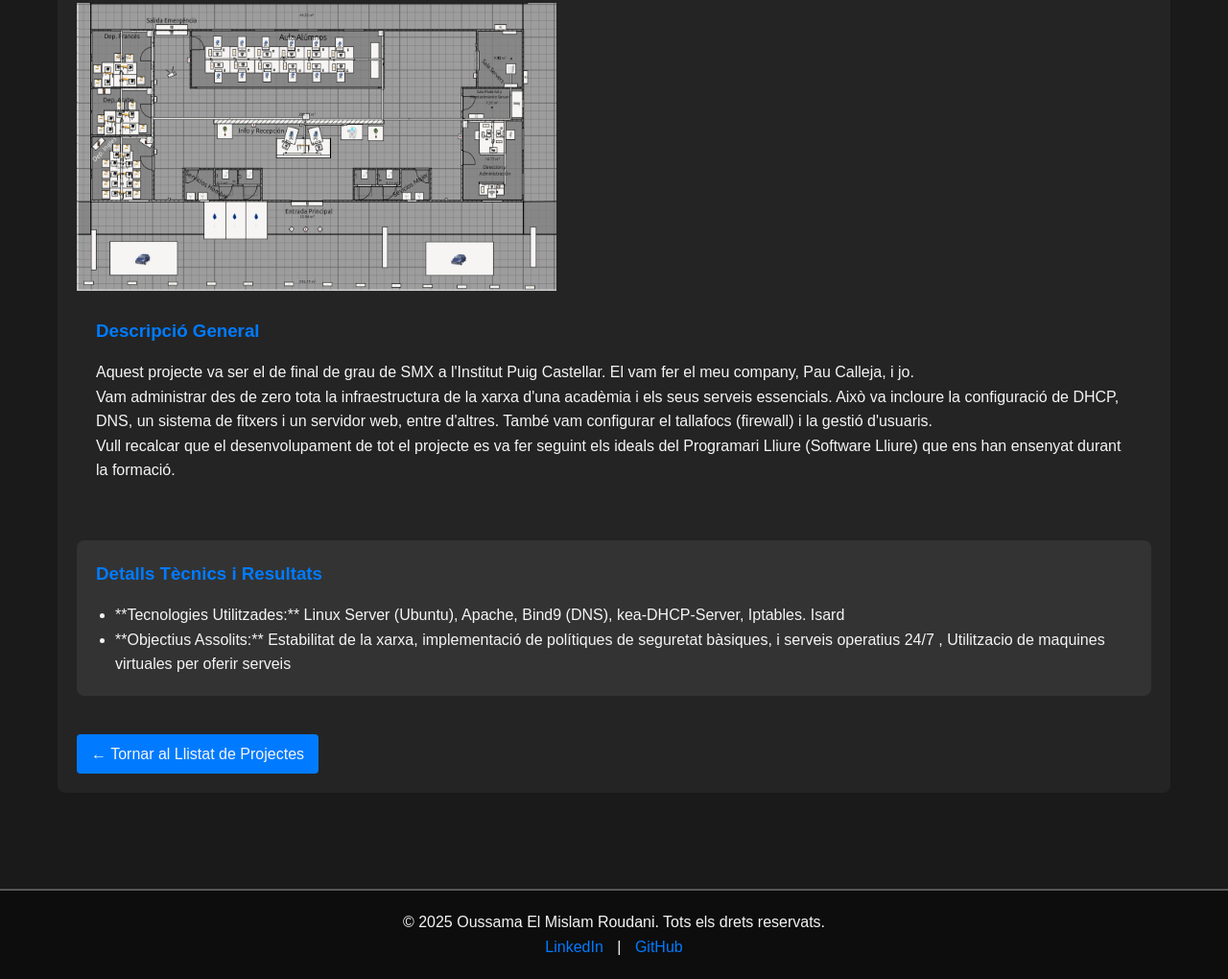
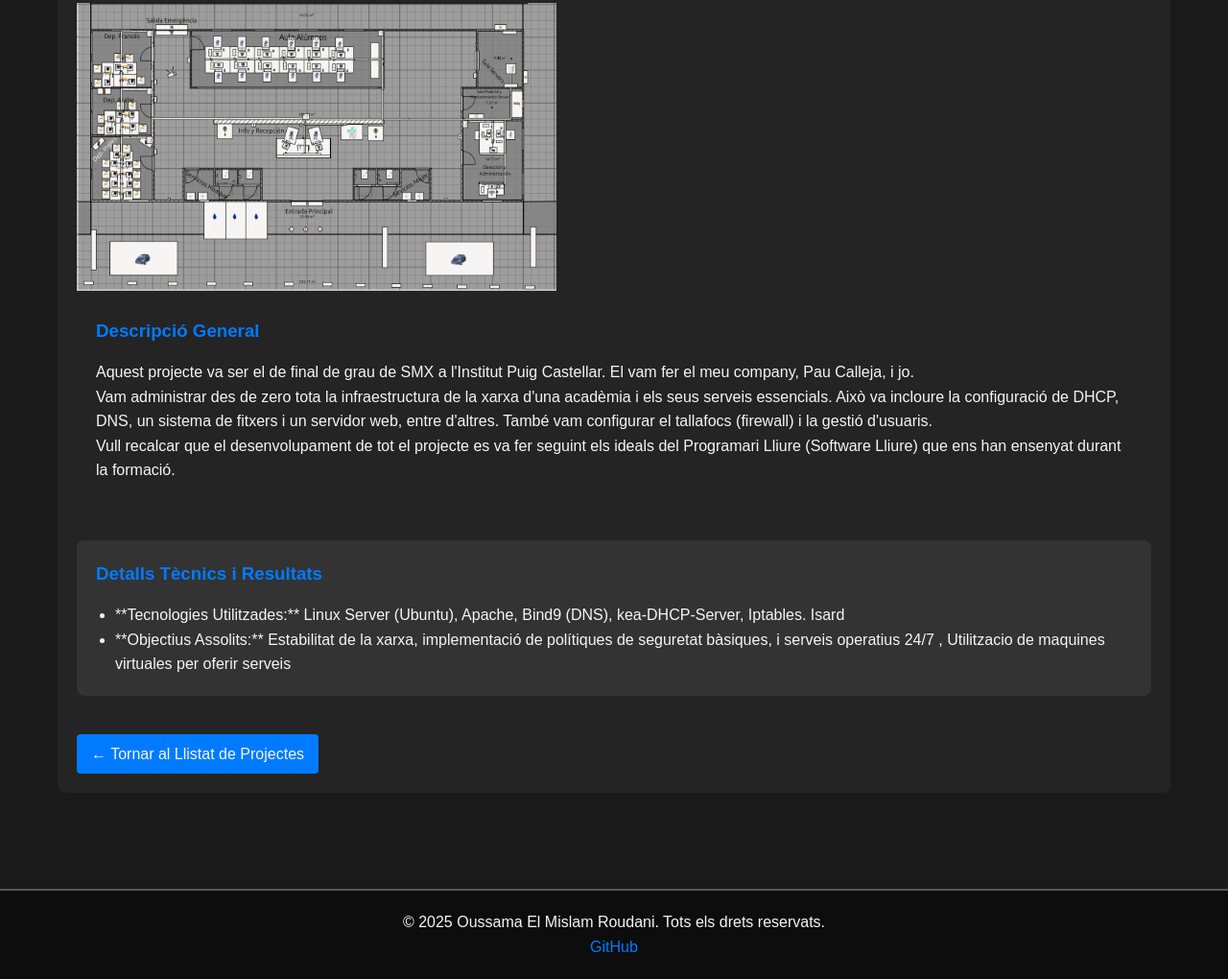
Before and after one commit to ITB2526-OussamaElMislam/TA05_Web_Oussama_ElMislam_Roudani, a plain HTML site: page detall_babel_academy.html in a window 1280 px wide. Shown: the part 174-1194 px from the top of the page at 96% size. Drawn offline with Linux system fonts and the light colour scheme.

Commit message:
Update detall_babel_academy.html

```diff
--- a/detall_babel_academy.html
+++ b/detall_babel_academy.html
@@ -49,7 +49,6 @@
         <div class="footer-content">
             <p>&copy; 2025 Oussama El Mislam Roudani. Tots els drets reservats.</p>
             <div class="xarxes-socials">
-                <a href="[URL_Linkedin]" target="_blank">LinkedIn</a> |
                 <a href="https://github.com/ITB2526-OussamaElMislam" target="_blank">GitHub</a>
             </div>
         </div>
```
